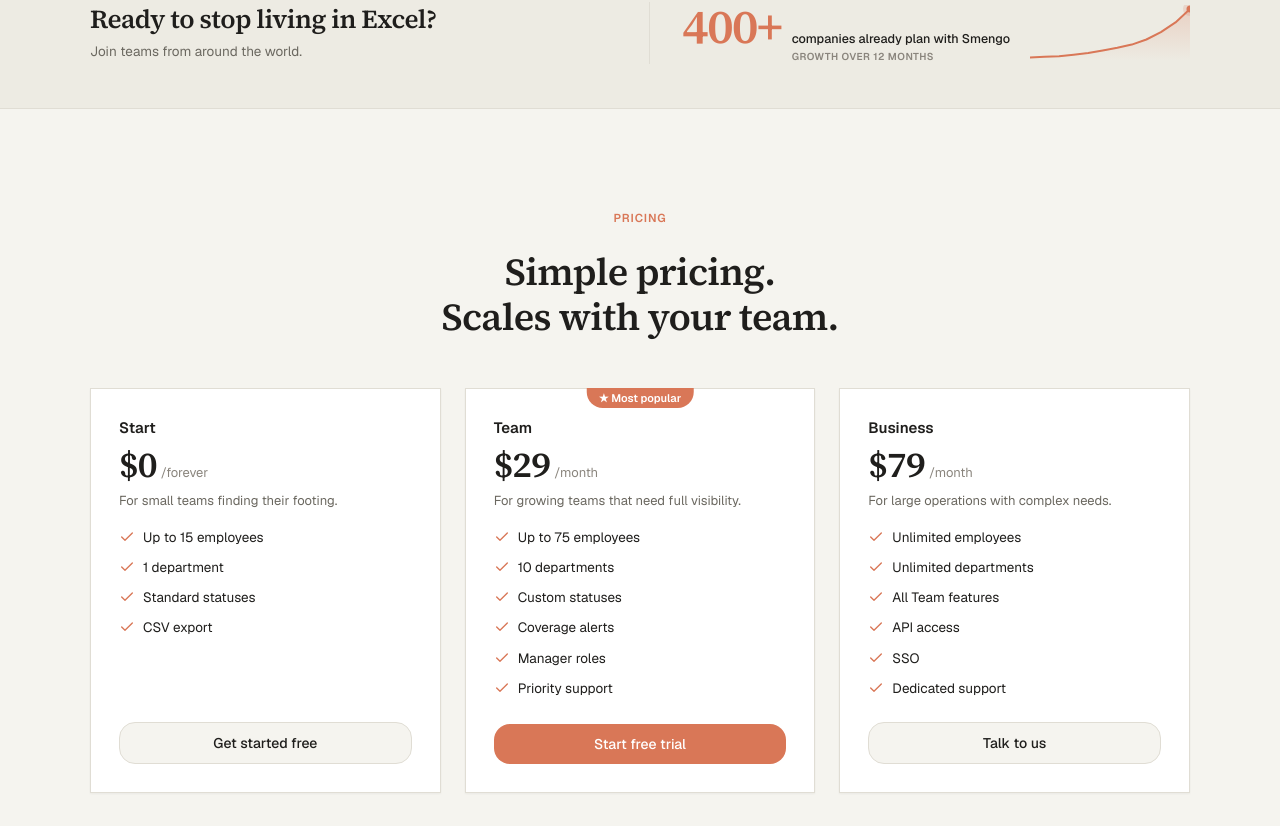
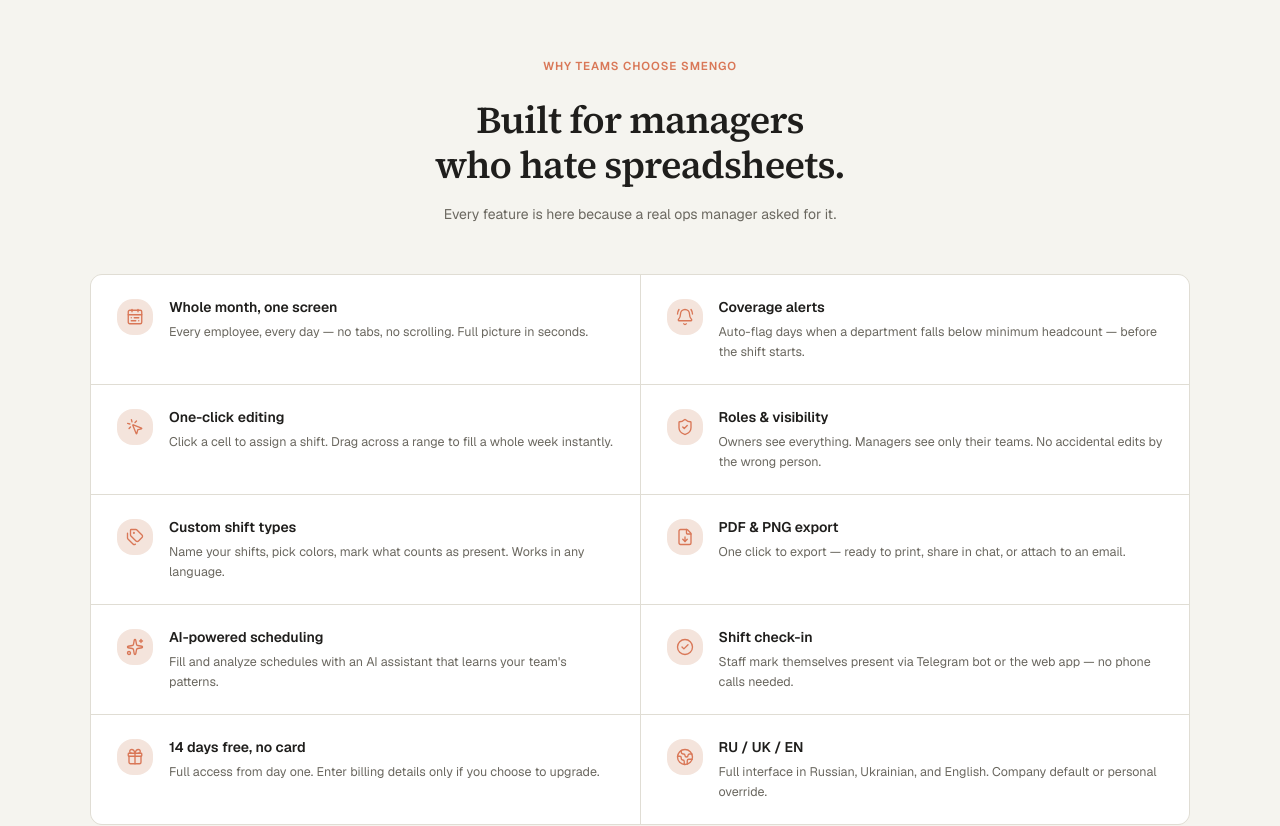
Before and after one commit to EduardKop/Smengo, a Next.js app: page /en in a window 1280 px wide. Shown: the part 2747-3573 px from the top of the page. Built offline with nearby package versions, Linux system fonts and the light colour scheme.

Commit message:
feat(marketing): add 'Why choose Smengo' section with 10 selling points
- Translates 10 selling points (+ AI assistant + shift check-in) in ru/uk/en
- New section with 2-column hairline grid, lucide icons, accent icon badges
- Positioned between Features and CTA Band sections

```diff
--- a/app/[locale]/(marketing)/page.tsx
+++ b/app/[locale]/(marketing)/page.tsx
@@ -1,7 +1,19 @@
 import type { Metadata } from 'next'
 import Link from 'next/link'
 import { getTranslations, setRequestLocale } from 'next-intl/server'
-import { Check } from 'lucide-react'
+import {
+  Check,
+  CalendarRange,
+  BellRing,
+  MousePointerClick,
+  ShieldCheck,
+  Tags,
+  FileDown,
+  Sparkles,
+  CheckCircle2,
+  Gift,
+  Globe2,
+} from 'lucide-react'
 import { FaqAccordion } from '@/components/marketing/faq-accordion'
 import { GridPreview, type GridPreviewLabels } from '@/components/marketing/grid-preview'
 import { routing, type Locale } from '@/i18n/routing'
@@ -64,6 +76,19 @@
     { '@type': 'Offer', name: 'Бизнес', price: '79', priceCurrency: 'USD' },
   ],
 }
+
+const WHY_ITEMS = [
+  { Icon: CalendarRange, titleKey: 'whyus.i1Title', descKey: 'whyus.i1Desc' },
+  { Icon: BellRing,      titleKey: 'whyus.i2Title', descKey: 'whyus.i2Desc' },
+  { Icon: MousePointerClick, titleKey: 'whyus.i3Title', descKey: 'whyus.i3Desc' },
+  { Icon: ShieldCheck,   titleKey: 'whyus.i4Title', descKey: 'whyus.i4Desc' },
+  { Icon: Tags,          titleKey: 'whyus.i5Title', descKey: 'whyus.i5Desc' },
+  { Icon: FileDown,      titleKey: 'whyus.i6Title', descKey: 'whyus.i6Desc' },
+  { Icon: Sparkles,      titleKey: 'whyus.i7Title', descKey: 'whyus.i7Desc' },
+  { Icon: CheckCircle2,  titleKey: 'whyus.i8Title', descKey: 'whyus.i8Desc' },
+  { Icon: Gift,          titleKey: 'whyus.i9Title', descKey: 'whyus.i9Desc' },
+  { Icon: Globe2,        titleKey: 'whyus.i10Title', descKey: 'whyus.i10Desc' },
+] as const
 
 export default async function LandingPage({
   params,
@@ -477,6 +502,56 @@
         </div>
       </section>
 
+      {/* ── WHY US ──────────────────────────────────────────── */}
+      <section id="why" className="bg-background px-4 py-24 sm:px-6">
+        <div className="mx-auto max-w-[1100px]">
+          <div className="mb-12 text-center">
+            <SecEye>{t('whyus.tag' as Parameters<typeof t>[0])}</SecEye>
+            <h2
+              className="mx-auto mt-3 font-serif font-semibold text-foreground"
+              style={{ fontSize: 'clamp(28px, 3.4vw, 38px)', letterSpacing: '-0.02em', maxWidth: 500, lineHeight: 1.18 }}
+            >
+              {t('whyus.title' as Parameters<typeof t>[0]).split('\n').map((line, i) => (
+                <span key={i}>{line}{i === 0 && <br />}</span>
+              ))}
+            </h2>
+            <p className="mx-auto mt-4 text-[14px] leading-[1.6] text-muted-foreground" style={{ maxWidth: 480 }}>
+              {t('whyus.sub' as Parameters<typeof t>[0])}
+            </p>
+          </div>
+          <div
+            style={{
+              display: 'grid',
+              gridTemplateColumns: 'repeat(2, 1fr)',
+              gap: 1,
+              background: 'var(--border)',
+              border: '1px solid var(--border)',
+              borderRadius: 'var(--radius)',
+              overflow: 'hidden',
+            }}
+          >
+            {WHY_ITEMS.map(({ Icon, titleKey, descKey }) => (
+              <div key={titleKey} style={{ background: 'var(--surface)', padding: '22px 26px' }} className="flex items-start gap-4">
+                <div
+                  className="mt-0.5 shrink-0 flex items-center justify-center rounded-lg"
+                  style={{ width: 36, height: 36, background: 'var(--accent-soft)', color: 'var(--accent)' }}
+                >
+                  <Icon size={18} strokeWidth={1.8} />
+                </div>
+                <div>
+                  <h3 className="mb-1 text-[14px] font-semibold text-foreground">
+                    {t(titleKey as Parameters<typeof t>[0])}
+                  </h3>
+                  <p className="text-[12.5px] leading-[1.6] text-muted-foreground">
+                    {t(descKey as Parameters<typeof t>[0])}
+                  </p>
+                </div>
+              </div>
+            ))}
+          </div>
+        </div>
+      </section>
+
       {/* ── CTA BAND ─────────────────────────────────────────── */}
       <section
         className="px-4 sm:px-6"
--- a/messages/en.json
+++ b/messages/en.json
@@ -324,6 +324,31 @@
       "a4": "Plans are billed monthly or annually (annual saves 20%). Upgrade, downgrade, or cancel any time from the Billing page. All payments are processed securely via Paddle.",
       "q5": "Can I change plans later?",
       "a5": "Absolutely. Upgrade or downgrade any time - changes take effect immediately, and any unused time is prorated."
+    },
+    "whyus": {
+      "tag": "Why teams choose Smengo",
+      "title": "Built for managers\nwho hate spreadsheets.",
+      "sub": "Every feature is here because a real ops manager asked for it.",
+      "i1Title": "Whole month, one screen",
+      "i1Desc": "Every employee, every day — no tabs, no scrolling. Full picture in seconds.",
+      "i2Title": "Coverage alerts",
+      "i2Desc": "Auto-flag days when a department falls below minimum headcount — before the shift starts.",
+      "i3Title": "One-click editing",
+      "i3Desc": "Click a cell to assign a shift. Drag across a range to fill a whole week instantly.",
+      "i4Title": "Roles & visibility",
+      "i4Desc": "Owners see everything. Managers see only their teams. No accidental edits by the wrong person.",
+      "i5Title": "Custom shift types",
+      "i5Desc": "Name your shifts, pick colors, mark what counts as present. Works in any language.",
+      "i6Title": "PDF & PNG export",
+      "i6Desc": "One click to export — ready to print, share in chat, or attach to an email.",
+      "i7Title": "AI-powered scheduling",
+      "i7Desc": "Fill and analyze schedules with an AI assistant that learns your team's patterns.",
+      "i8Title": "Shift check-in",
+      "i8Desc": "Staff mark themselves present via Telegram bot or the web app — no phone calls needed.",
+      "i9Title": "14 days free, no card",
+      "i9Desc": "Full access from day one. Enter billing details only if you choose to upgrade.",
+      "i10Title": "RU / UK / EN",
+      "i10Desc": "Full interface in Russian, Ukrainian, and English. Company default or personal override."
     }
   },
   "pricing": {
--- a/messages/ru.json
+++ b/messages/ru.json
@@ -324,6 +324,31 @@
       "a4": "Ежемесячно или ежегодно (годовая подписка - скидка 20%). Смена или отмена тарифа - в любой момент. Оплата через Paddle.",
       "q5": "Могу ли я сменить тариф?",
       "a5": "Конечно. Повышайте или снижайте тариф когда угодно. Изменения вступают в силу сразу, неиспользованное время засчитывается."
+    },
+    "whyus": {
+      "tag": "Почему выбирают Smengo",
+      "title": "Для менеджеров,\nкоторым надоел Excel.",
+      "sub": "Каждая функция появилась, потому что реальный операционный менеджер её попросил.",
+      "i1Title": "Весь месяц — одним экраном",
+      "i1Desc": "Каждый сотрудник, каждый день — без вкладок и прокрутки. Полная картина за секунды.",
+      "i2Title": "Алерты покрытия",
+      "i2Desc": "Автоматически помечает дни, когда отдел ниже минимума — до начала смены.",
+      "i3Title": "Редактирование в один клик",
+      "i3Desc": "Кликните ячейку — поставьте смену. Перетащите по диапазону — заполните неделю мгновенно.",
+      "i4Title": "Роли и доступ",
+      "i4Desc": "Руководители видят всё. Менеджеры — только свои отделы. Случайных правок нет.",
+      "i5Title": "Свои типы смен",
+      "i5Desc": "Назовите смену, выберите цвет, отметьте «считается присутствием». На любом языке.",
+      "i6Title": "Экспорт PDF и PNG",
+      "i6Desc": "Один клик — готово к печати, отправке в чат или вложению в письмо.",
+      "i7Title": "ИИ-помощник",
+      "i7Desc": "Заполняйте и анализируйте расписание с помощью ИИ, который знает паттерны вашей команды.",
+      "i8Title": "Чек-ин на смене",
+      "i8Desc": "Сотрудники отмечаются через Telegram-бота или сайт — без звонков руководителю.",
+      "i9Title": "14 дней бесплатно, без карты",
+      "i9Desc": "Полный доступ с первого дня. Платёжные данные — только при переходе на тариф.",
+      "i10Title": "Рус / Укр / Eng",
+      "i10Desc": "Полный интерфейс на русском, украинском и английском. Язык компании или личный выбор."
     }
   },
   "pricing": {
--- a/messages/uk.json
+++ b/messages/uk.json
@@ -324,6 +324,31 @@
       "a4": "Щомісячно або щорічно (річна підписка - знижка 20%). Зміна або скасування тарифу - в будь-який момент. Оплата через Paddle.",
       "q5": "Чи можу я змінити тариф?",
       "a5": "Звісно. Підвищуйте або знижуйте тариф коли завгодно. Зміни набирають чинності одразу, невикористаний час зараховується."
+    },
+    "whyus": {
+      "tag": "Чому обирають Smengo",
+      "title": "Для менеджерів,\nяким набрид Excel.",
+      "sub": "Кожна функція з'явилась, бо реальний операційний менеджер її попросив.",
+      "i1Title": "Весь місяць — одним екраном",
+      "i1Desc": "Кожен співробітник, кожен день — без вкладок і прокрутки. Повна картина за секунди.",
+      "i2Title": "Алерти покриття",
+      "i2Desc": "Автоматично позначає дні, коли відділ нижче мінімуму — до початку зміни.",
+      "i3Title": "Редагування в один клік",
+      "i3Desc": "Клацніть клітинку — поставте зміну. Перетягніть по діапазону — заповніть тиждень миттєво.",
+      "i4Title": "Ролі та доступ",
+      "i4Desc": "Керівники бачать все. Менеджери — лише свої відділи. Випадкових змін немає.",
+      "i5Title": "Власні типи змін",
+      "i5Desc": "Назвіть зміну, оберіть колір, позначте «вважається присутністю». Будь-якою мовою.",
+      "i6Title": "Експорт PDF та PNG",
+      "i6Desc": "Один клік — готово до друку, надсилання в чат або вкладення в лист.",
+      "i7Title": "ШІ-помічник",
+      "i7Desc": "Заповнюйте та аналізуйте розклад за допомогою ШІ, який розуміє паттерни вашої команди.",
+      "i8Title": "Чек-ін на зміні",
+      "i8Desc": "Співробітники відзначаються через Telegram-бота або сайт — без дзвінків керівнику.",
+      "i9Title": "14 днів безкоштовно, без картки",
+      "i9Desc": "Повний доступ з першого дня. Платіжні дані — лише при переході на тариф.",
+      "i10Title": "Рос / Укр / Eng",
+      "i10Desc": "Повний інтерфейс російською, українською та англійською. Мова компанії або особистий вибір."
     }
   },
   "pricing": {
```
